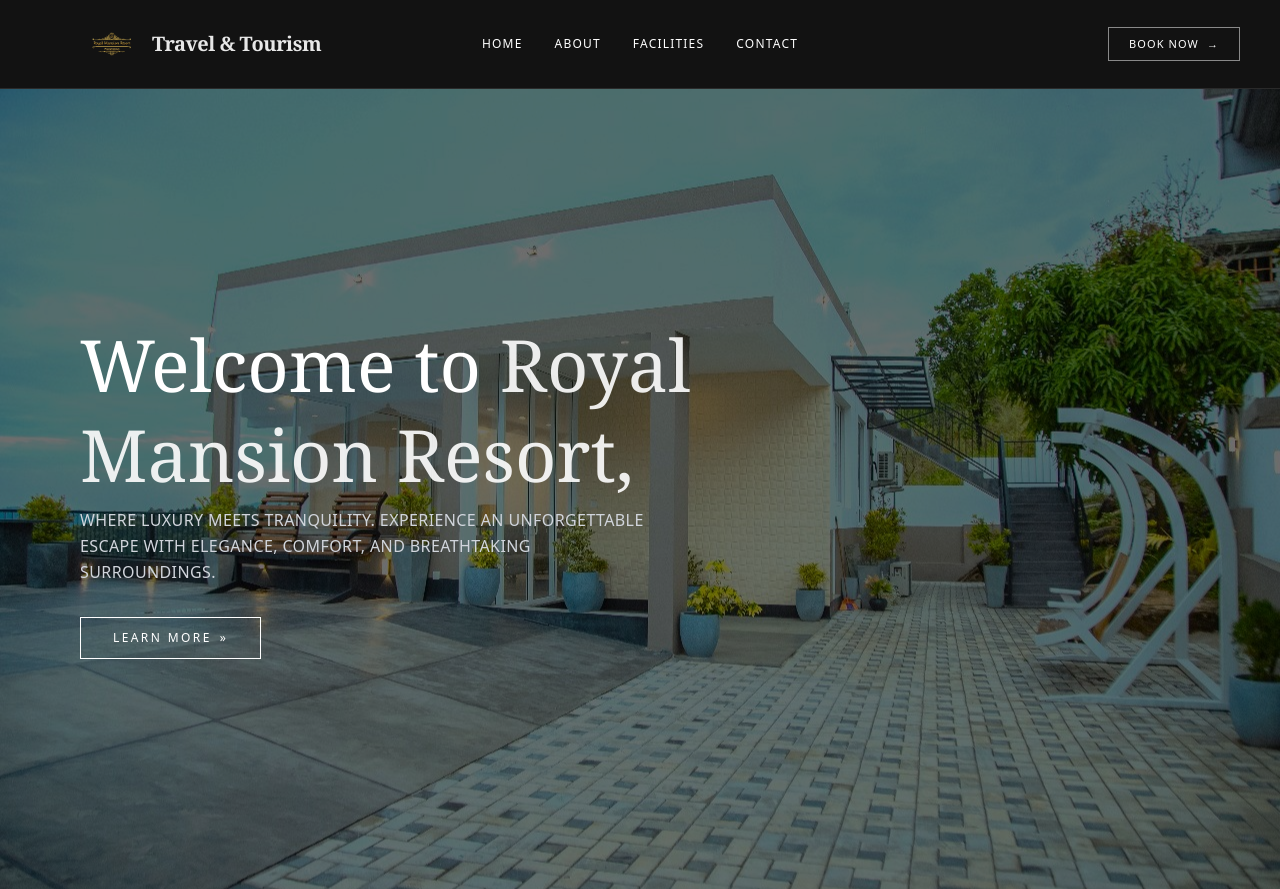
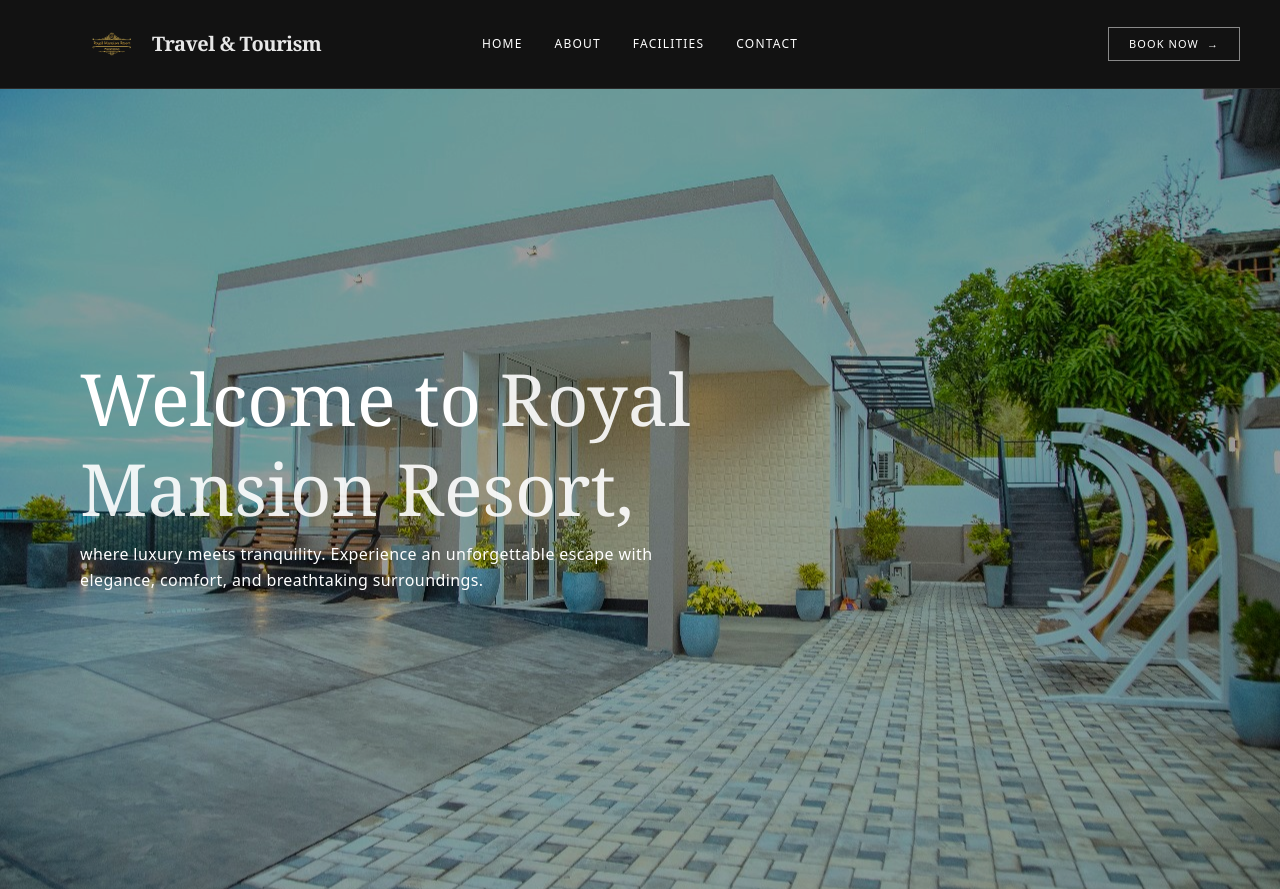
Before and after one commit to supunyasanthaofficial/Royal_Mansion_Resort, a React (Vite) app: page / in a window 1280 px wide. Built offline with nearby package versions, Linux system fonts and the light colour scheme.

Commit message:
Add Glass Efffect

```diff
--- a/src/components/Header.tsx
+++ b/src/components/Header.tsx
@@ -5,6 +5,8 @@ interface HeroProps {
   subtitle: string;
   description: string;
   bgImage: string;
+  showButton?: boolean;
+  height?: string;
 }
 
 const Header: React.FC<HeroProps> = ({
@@ -12,14 +14,18 @@ const Header: React.FC<HeroProps> = ({
   subtitle,
   description,
   bgImage,
+  showButton = false,
+  height = "h-screen",
 }) => {
   return (
-    <section className="relative h-screen w-full flex items-center justify-start overflow-hidden">
+    <section
+      className={`relative ${height} w-full flex items-center justify-start overflow-hidden`}
+    >
       <div
         className="absolute inset-0 bg-cover bg-center"
         style={{ backgroundImage: `url('${bgImage}')` }}
       >
-        <div className="absolute inset-0 bg-black/50"></div>
+        <div className="absolute inset-0 bg-black/30"></div>
       </div>
 
       <div className="relative z-10 px-10 md:px-20 max-w-4xl text-white">
@@ -27,10 +33,11 @@ const Header: React.FC<HeroProps> = ({
           {title} <span className="text-white/90">{subtitle}</span>
         </h1>
 
-        <p className="text-sm md:text-base font-light tracking-wide max-w-xl mb-8 text-gray-300 leading-relaxed uppercase">
+        <p className="text-sm font-light md:text-base  tracking-wide max-w-xl mb-8 text-white leading-relaxed ">
           {description}
         </p>
 
+        {showButton && (
           <button className="group relative border border-white px-8 py-3 text-xs uppercase tracking-[0.2em] font-medium overflow-hidden transition-all duration-300 hover:text-black">
             <span className="relative z-10 flex items-center">
               Learn More{" "}
@@ -40,12 +47,8 @@ const Header: React.FC<HeroProps> = ({
             </span>
             <div className="absolute inset-0 bg-white translate-y-full group-hover:translate-y-0 transition-transform duration-300"></div>
           </button>
+        )}
       </div>
-
-      {/* Bottom accent (Optional) */}
-      {/* <div className="absolute bottom-10 left-10 text-[10px] text-white/30 tracking-[0.5em] uppercase hidden md:block">
-        Luxury Escape • Experience • Comfort
-      </div> */}
     </section>
   );
 };
```
Lines whose indentation alone changed are shown as unchanged.
